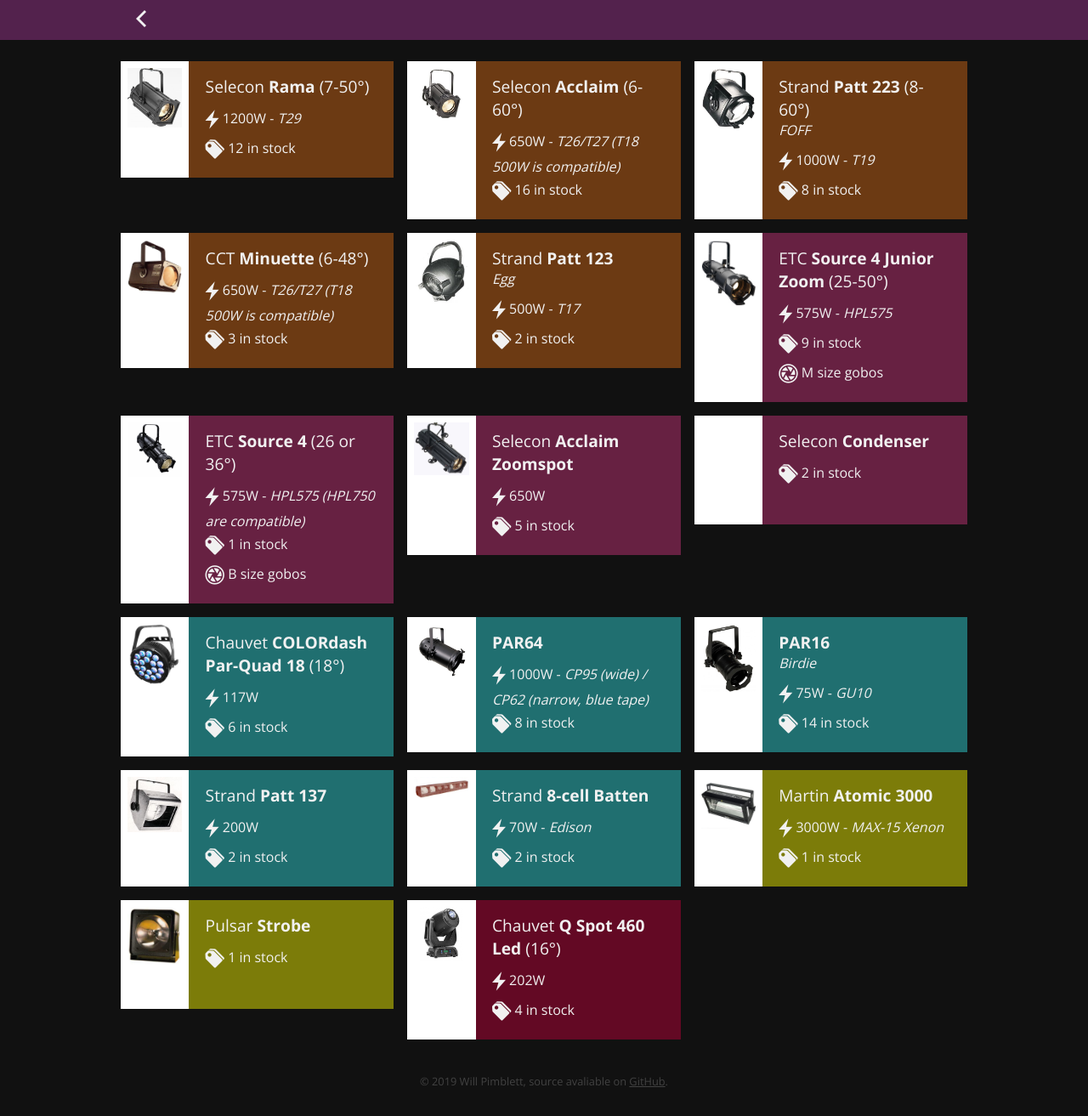
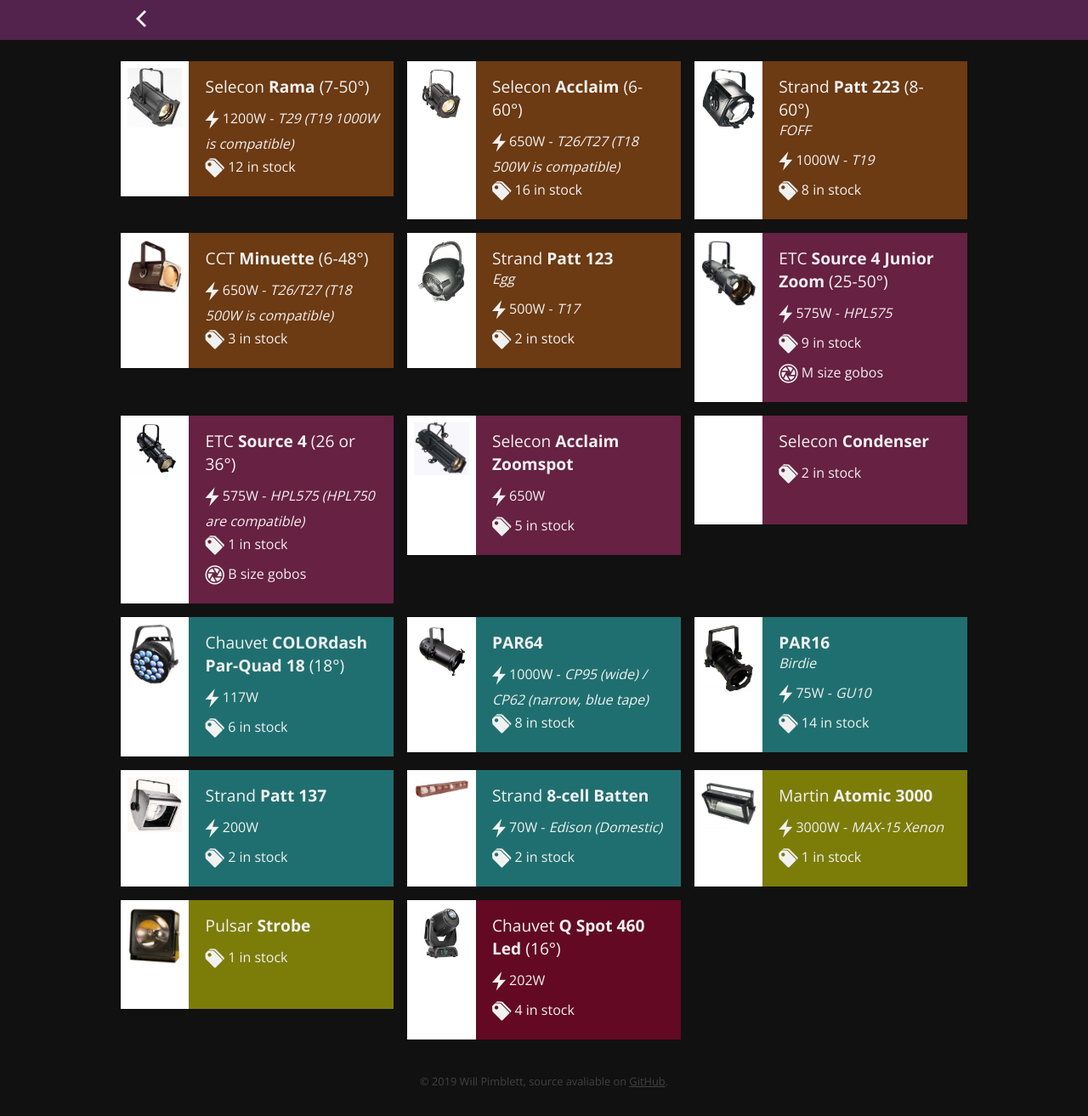
Before and after one commit to newtheatre/lx, a Jekyll site: the page built from lanterns.html, in a window 1280 px wide and 1313 px high. Shown: the whole window at 85% size. Built offline with Jekyll 4.4.1, drawn with Linux system fonts in a browser that asks for light colours.

Commit message:
Add Rama/Foff compatibility

```diff
--- a/_data/lanterns.yml
+++ b/_data/lanterns.yml
@@ -5,7 +5,7 @@
   power: 1200
   image: rama.jpg
   angle: 7-50
-  lamp: T29
+  lamp: T29 (T19 1000W is compatible)
   stock:
     good: 12
     repair: 0
@@ -166,7 +166,7 @@
   type: Flood
   image: batten.png
   power: 70
-  lamp: Edison
+  lamp: Edison (Domestic)
   stock:
     good: 2
     repair: 0
```
